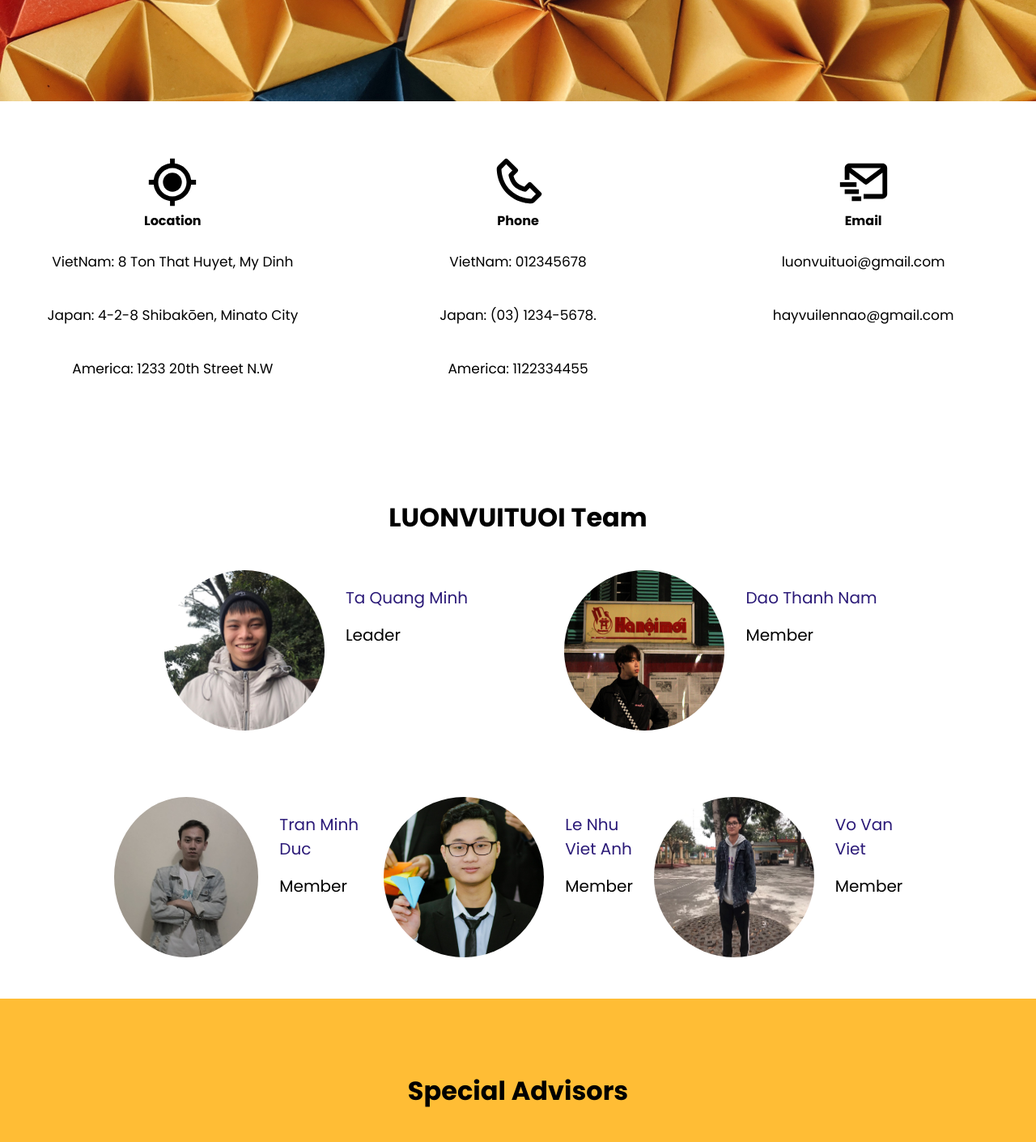
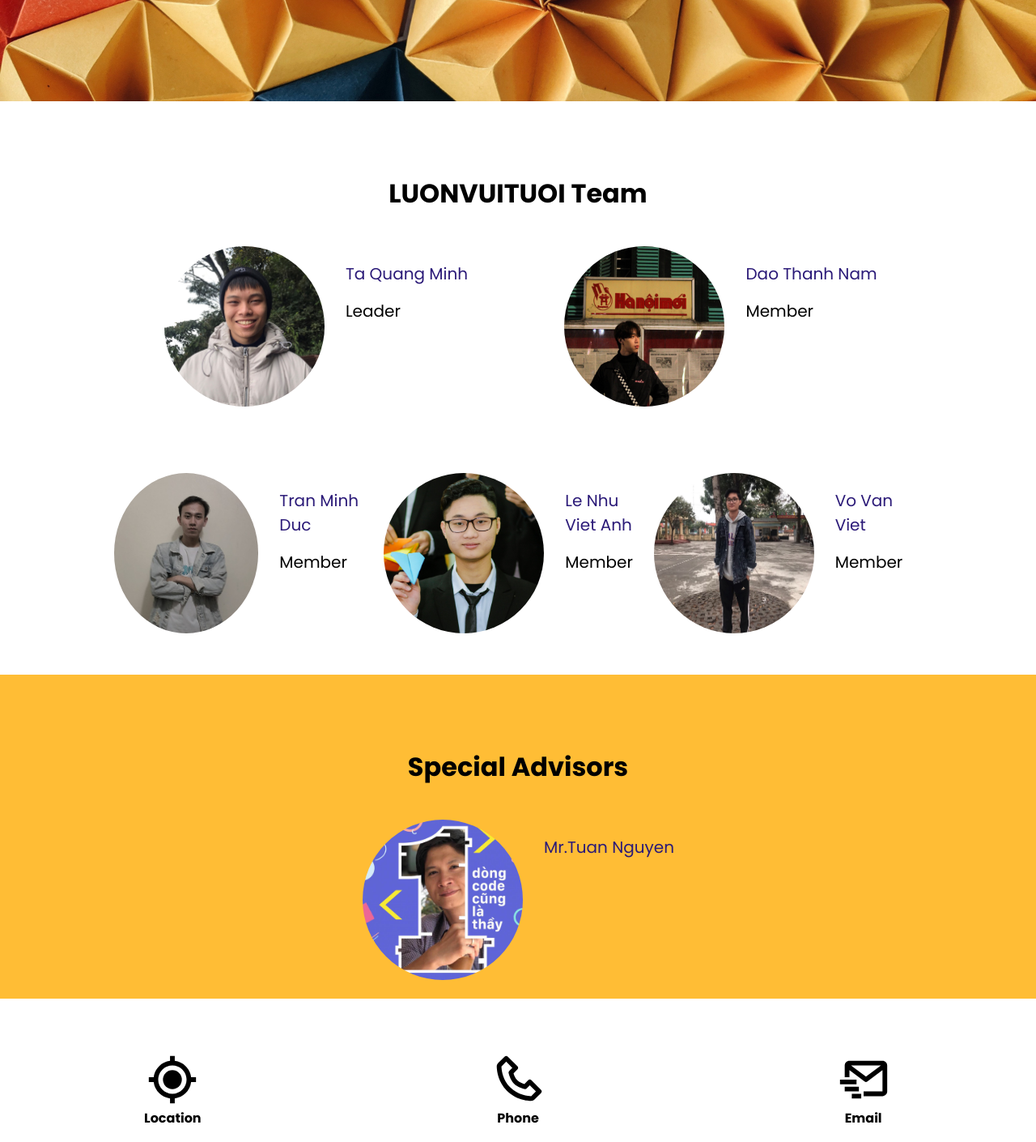
Before and after one commit to T2108A-Luonvuituoi-G1/Origami-eProject, a React (Create React App) app: page /aboutus in a window 1280 px wide. Shown: the part 460-1870 px from the top of the page at 81% size. Built offline with nearby package versions, Linux system fonts and the light colour scheme.

Commit message:
Update AboutUs.js

```diff
--- a/src/OrigamiPage/AboutUs/Components/AboutUs.js
+++ b/src/OrigamiPage/AboutUs/Components/AboutUs.js
@@ -11,14 +11,14 @@ export default class AboutUs extends Component {
         {/* HEADER */}
         <AboutUsHeader />
 
-        {/* SLIDER */}
-        <AboutUsSlider />
-
         {/* CONTAINER */}
         <AboutUsContainer />
 
         {/* FOOTER */}
         <AboutUsFooter />
+
+        {/* SLIDER */}
+        <AboutUsSlider />
       </>
     );
   }
```
